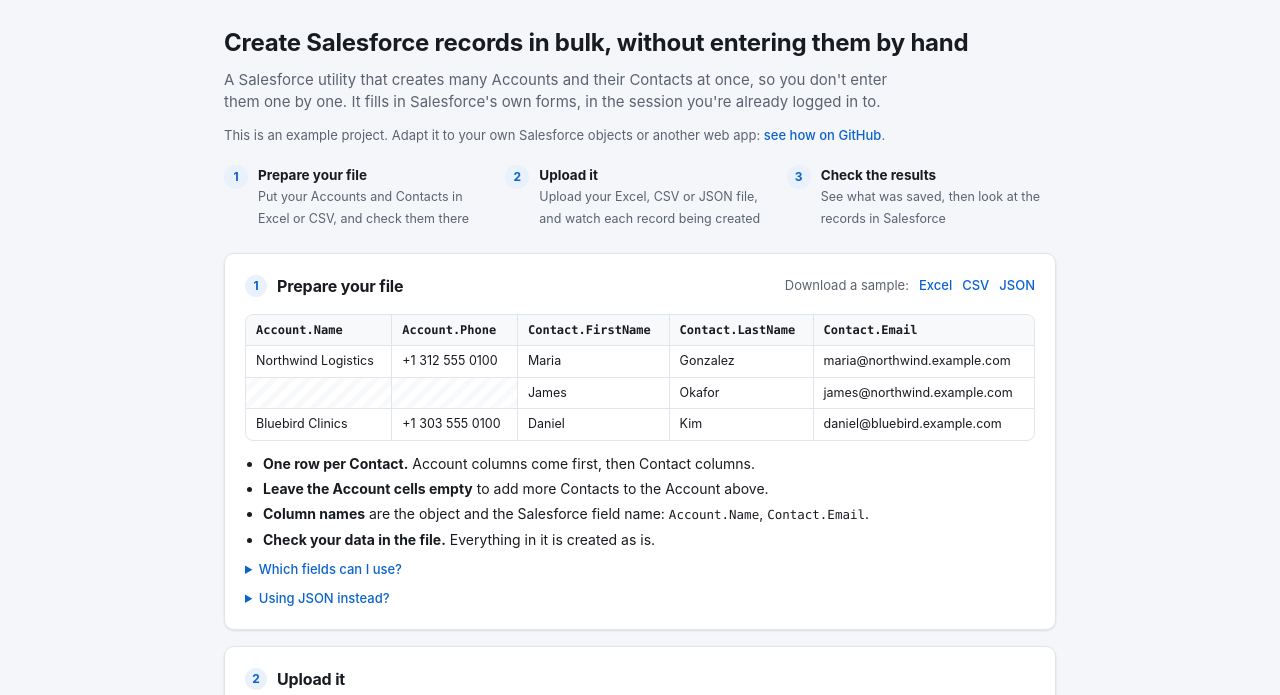
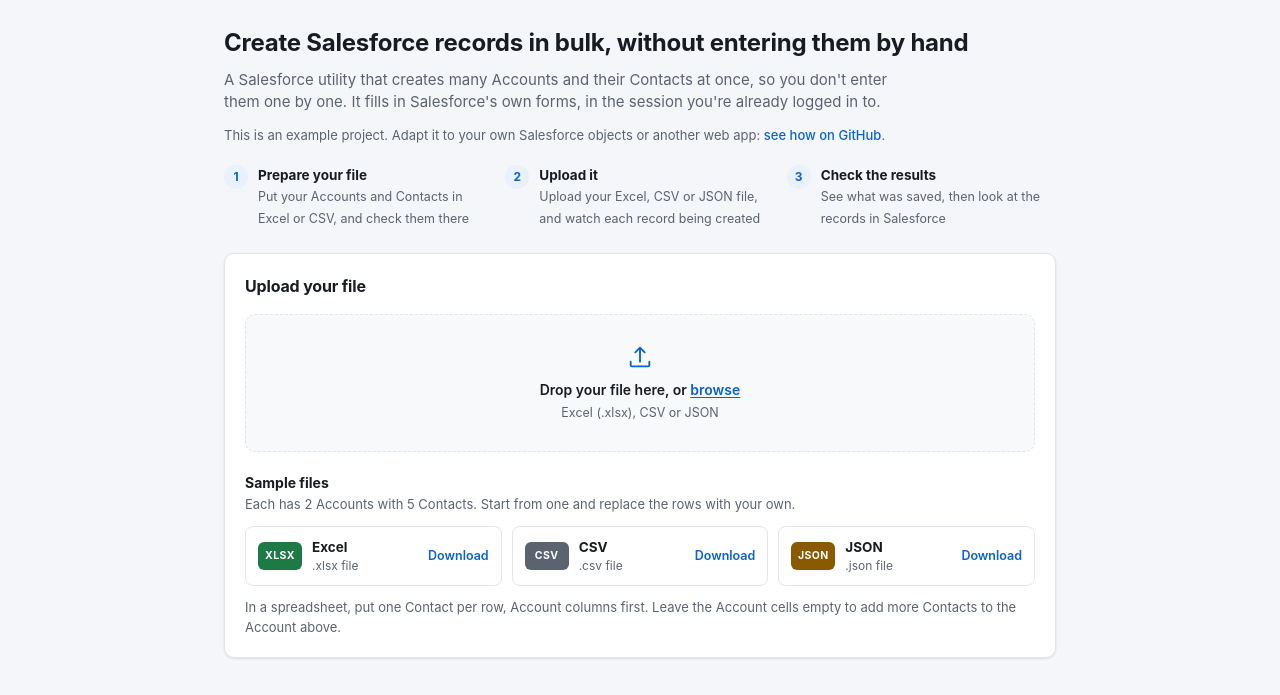
Before and after one commit to juliavasan/browser_double_entry, a browser extension: page extension/app.html in a window 1280 px wide. Shown: the part 64-759 px from the top of the page. Drawn offline with Linux system fonts and the light colour scheme.

Commit message:
Show only the upload area and sample files under the steps
Removes the example table and rules; three sample files (Excel, CSV,
JSON) sit under the upload area with one line on the spreadsheet layout.

```diff
--- a/extension/app.css
+++ b/extension/app.css
@@ -120,25 +120,25 @@ main { max-width: 880px; margin: 0 auto; padding: 32px 24px 16px; }
 .file-chip #file-name { font-weight: 600; }
 .file-chip .link-button { margin-left: auto; }
 
-.samples { font-size: 13px; color: var(--muted); display: flex; gap: 10px; align-items: baseline; flex-wrap: wrap; }
 
-.sheet-wrap { overflow-x: auto; border: 1px solid var(--line); border-radius: 8px; }
-.sheet { border-collapse: collapse; width: 100%; font-size: 12.5px; }
-.sheet th, .sheet td { padding: 6px 10px; border-right: 1px solid var(--line); border-bottom: 1px solid var(--line); white-space: nowrap; text-transform: none; letter-spacing: 0; }
-.sheet th:last-child, .sheet td:last-child { border-right: none; width: auto; min-width: 0; }
-.sheet tbody tr:last-child td { border-bottom: none; }
-.sheet th { background: var(--surface-2); color: var(--text); font-family: ui-monospace, SFMono-Regular, Menlo, Consolas, monospace; font-weight: 600; font-size: 12px; }
-.sheet td.empty { background: repeating-linear-gradient(135deg, transparent 0 6px, var(--surface-2) 6px 12px); }
-.rules { margin: 12px 0 0; padding-left: 18px; }
-.rules li { margin: 4px 0; }
-
-.format { margin-top: 10px; }
-.format summary { cursor: pointer; color: var(--accent); font-size: 13px; font-weight: 500; }
-.format p { margin: 10px 0; color: var(--text); }
-.format pre {
-  margin: 0; padding: 12px 14px; overflow-x: auto; border-radius: 8px;
-  background: var(--surface-2); border: 1px solid var(--line);
+.samples { margin-top: 20px; }
+.samples h3 { font-size: 14px; margin: 0 0 2px; }
+.samples > p { margin: 0 0 12px; font-size: 13px; }
+.samples .hint { margin: 12px 0 0; }
+.sample-list { display: grid; grid-template-columns: repeat(3, minmax(0, 1fr)); gap: 10px; }
+.sample {
+  display: flex; align-items: center; gap: 10px; padding: 10px 12px; text-decoration: none; color: var(--text);
+  border: 1px solid var(--line); border-radius: 8px; background: var(--surface); transition: border-color .15s, background .15s;
 }
+.sample:hover { border-color: var(--accent); background: var(--accent-soft); }
+.sample-badge { font-size: 10.5px; font-weight: 700; letter-spacing: .04em; padding: 6px 0; width: 44px; text-align: center; border-radius: 6px; color: #fff; flex: none; }
+.sample-badge.xlsx { background: #1d7a46; }
+.sample-badge.csv { background: #5c6370; }
+.sample-badge.json { background: #8a5a00; }
+.sample-text { display: flex; flex-direction: column; min-width: 0; }
+.sample-text strong { font-size: 13.5px; }
+.sample-text span { font-size: 12px; color: var(--muted); overflow: hidden; text-overflow: ellipsis; white-space: nowrap; }
+.sample-get { margin-left: auto; font-size: 12.5px; font-weight: 600; color: var(--accent); }
 
 /* Counts */
 .counts { display: flex; gap: 8px; }
@@ -223,6 +223,6 @@ footer {
   .topbar { padding: 10px 16px; flex-wrap: wrap; }
   main { padding: 24px 16px 8px; }
   footer { padding: 8px 16px 32px; }
-  .steps { grid-template-columns: 1fr; }
+  .steps, .sample-list { grid-template-columns: 1fr; }
   td.details, th:nth-child(4) { display: none; }
 }
--- a/extension/app.html
+++ b/extension/app.html
@@ -42,59 +42,7 @@
 
     <section class="card">
       <div class="card-head">
-        <h2><span class="step-num small">1</span>Prepare your file</h2>
-        <span class="samples">Download a sample:
-          <a class="link" href="sample.xlsx" download="accounts-contacts-sample.xlsx">Excel</a>
-          <a class="link" href="sample.csv" download="accounts-contacts-sample.csv">CSV</a>
-          <a class="link" href="sample.json" download="accounts-contacts-sample.json">JSON</a>
-        </span>
-      </div>
-
-      <div class="sheet-wrap">
-        <table class="sheet">
-          <thead>
-            <tr><th>Account.Name</th><th>Account.Phone</th><th>Contact.FirstName</th><th>Contact.LastName</th><th>Contact.Email</th></tr>
-          </thead>
-          <tbody>
-            <tr><td>Northwind Logistics</td><td>+1 312 555 0100</td><td>Maria</td><td>Gonzalez</td><td>maria@northwind.example.com</td></tr>
-            <tr><td class="empty"></td><td class="empty"></td><td>James</td><td>Okafor</td><td>james@northwind.example.com</td></tr>
-            <tr><td>Bluebird Clinics</td><td>+1 303 555 0100</td><td>Daniel</td><td>Kim</td><td>daniel@bluebird.example.com</td></tr>
-          </tbody>
-        </table>
-      </div>
-      <ul class="rules">
-        <li><strong>One row per Contact.</strong> Account columns come first, then Contact columns.</li>
-        <li><strong>Leave the Account cells empty</strong> to add more Contacts to the Account above.</li>
-        <li><strong>Column names</strong> are the object and the Salesforce field name: <code>Account.Name</code>, <code>Contact.Email</code>.</li>
-        <li><strong>Check your data in the file.</strong> Everything in it is created as is.</li>
-      </ul>
-      <details class="format">
-        <summary>Which fields can I use?</summary>
-        <p><strong>Account:</strong> <code>Name</code> (required), <code>AccountNumber</code>, <code>Site</code>, <code>Phone</code>, <code>Website</code><br>
-        <strong>Contact:</strong> <code>LastName</code> (required), <code>FirstName</code>, <code>Email</code>, <code>Phone</code>, <code>Title</code></p>
-        <p class="muted">Other text fields usually work too: use the field name from Setup → Object Manager → Fields &amp; Relationships. Dropdown, lookup and date fields aren't supported yet.</p>
-      </details>
-      <details class="format">
-        <summary>Using JSON instead?</summary>
-        <p>Each Account lists its Contacts under <code>children</code>:</p>
-        <pre><code>{
-  "records": [
-    {
-      "system": "salesforce",
-      "object": "Account",
-      "fields": { "Name": "Northwind Logistics", "Phone": "+1 312 555 0100" },
-      "children": [
-        { "object": "Contact", "fields": { "FirstName": "Maria", "LastName": "Gonzalez" } }
-      ]
-    }
-  ]
-}</code></pre>
-      </details>
-    </section>
-
-    <section class="card">
-      <div class="card-head">
-        <h2><span class="step-num small">2</span>Upload it</h2>
+        <h2>Upload your file</h2>
       </div>
 
       <label class="dropzone" id="dropzone">
@@ -112,6 +60,29 @@
       </div>
 
       <p class="message error" id="file-error" hidden></p>
+
+      <div class="samples" id="samples">
+        <h3>Sample files</h3>
+        <p class="muted">Each has 2 Accounts with 5 Contacts. Start from one and replace the rows with your own.</p>
+        <div class="sample-list">
+          <a class="sample" href="sample.xlsx" download="accounts-contacts-sample.xlsx">
+            <span class="sample-badge xlsx">XLSX</span>
+            <span class="sample-text"><strong>Excel</strong><span>.xlsx file</span></span>
+            <span class="sample-get">Download</span>
+          </a>
+          <a class="sample" href="sample.csv" download="accounts-contacts-sample.csv">
+            <span class="sample-badge csv">CSV</span>
+            <span class="sample-text"><strong>CSV</strong><span>.csv file</span></span>
+            <span class="sample-get">Download</span>
+          </a>
+          <a class="sample" href="sample.json" download="accounts-contacts-sample.json">
+            <span class="sample-badge json">JSON</span>
+            <span class="sample-text"><strong>JSON</strong><span>.json file</span></span>
+            <span class="sample-get">Download</span>
+          </a>
+        </div>
+        <p class="muted hint">In a spreadsheet, put one Contact per row, Account columns first. Leave the Account cells empty to add more Contacts to the Account above.</p>
+      </div>
 
       <div id="records-section" hidden>
         <div class="section-head">
@@ -143,7 +114,7 @@
 
     <section class="card" id="results-card" hidden>
       <div class="card-head">
-        <h2><span class="step-num small">3</span>Check the results</h2>
+        <h2>Results</h2>
       </div>
       <div class="tiles">
         <div class="tile ok"><span class="tile-num" id="sum-saved">0</span><span>Saved</span></div>
--- a/extension/app.js
+++ b/extension/app.js
@@ -90,6 +90,7 @@ async function loadFile(file) {
   if (!file) return;
   reset();
   ui.dropzone.hidden = true;
+  $("samples").hidden = true;
   ui.fileChip.hidden = false;
   ui.fileName.textContent = file.name;
   ui.fileSize.textContent = formatSize(file.size);
@@ -118,6 +119,7 @@ function reset() {
   rows = new Map();
   ui.file.value = "";
   ui.dropzone.hidden = false;
+  $("samples").hidden = false;
   ui.fileChip.hidden = true;
   ui.fileError.hidden = true;
   ui.recordsSection.hidden = true;
```
Also changed, not shown: TASKS.md (+1 -0 lines).
